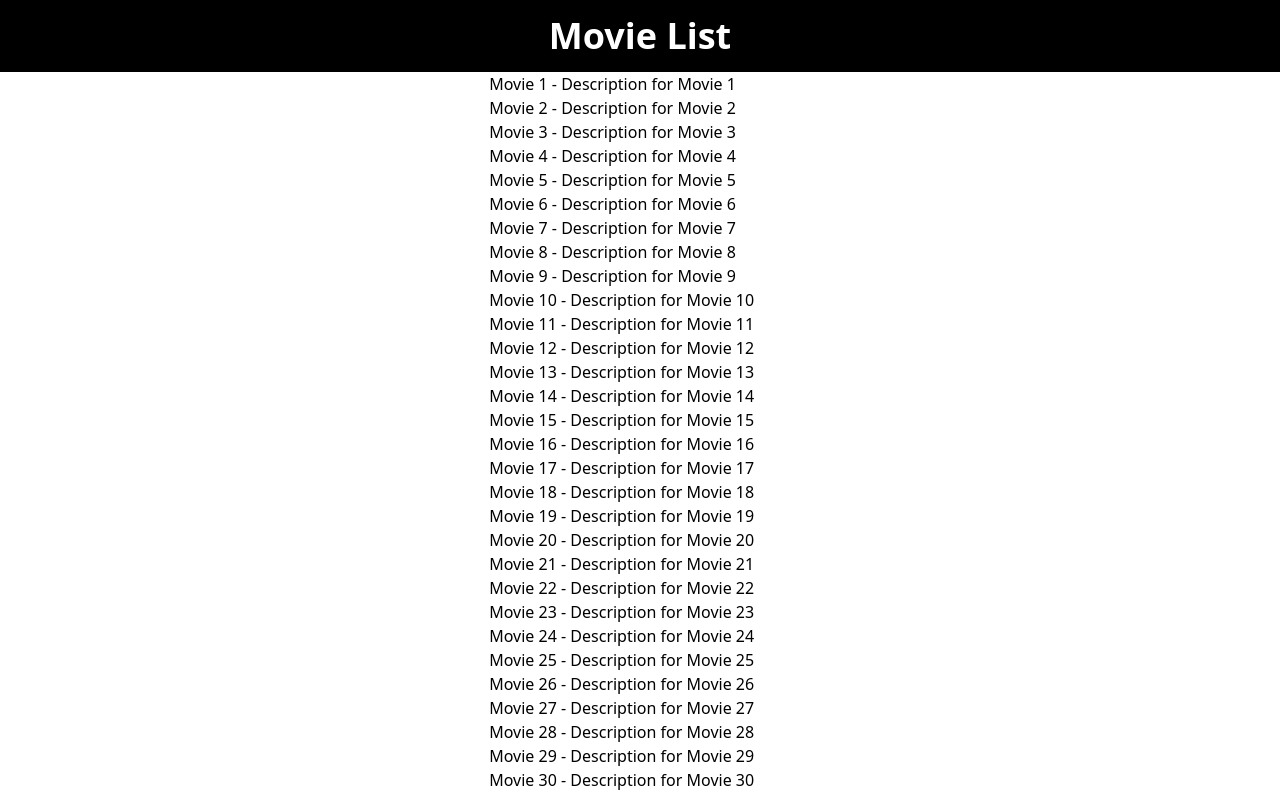
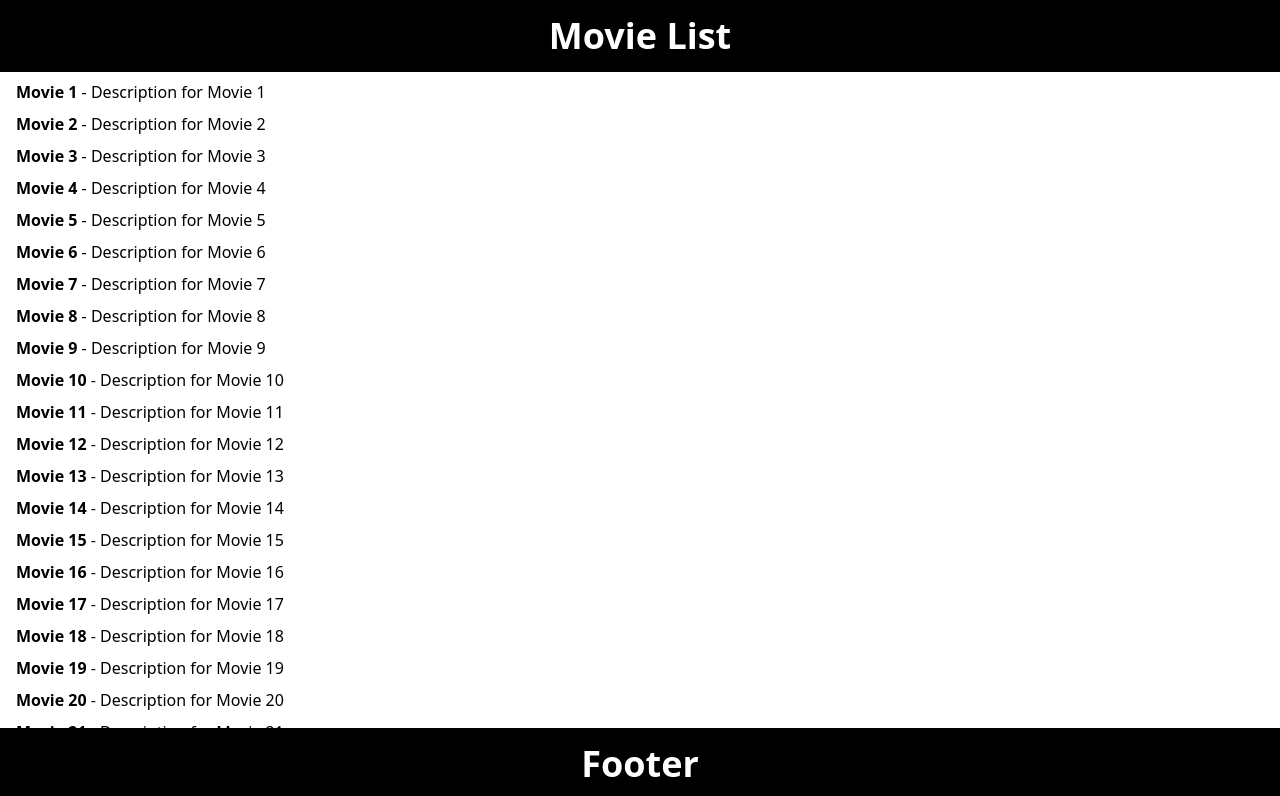
Before and after one commit to Likelion-YeungNam-Univ/8-13th-fe-assignment, a React (Vite) app: page / in a window 1280 px wide. Shown: the top 796 px of the page. Built offline with nearby package versions, Linux system fonts and the light colour scheme.

Commit message:
스크롤바

```diff
--- a/src/MovieList.jsx
+++ b/src/MovieList.jsx
@@ -2,19 +2,17 @@ import React, { useEffect, useState } from "react";
 
 const fetchMovies = () => {
   const movies = [];
-
-  // movies 배열 안에 객체 형태의 데이터 추가
   for (let i = 1; i <= 2500; i++) {
     movies.push({
       id: i,
       title: `Movie ${i}`,
       description: `Description for Movie ${i}`,
     });
-    console.log("2500개의 영화 목록을 가져오는 중...");
   }
 
-  // fetchMovies함수가 동작하는데 오래 걸린다고 가정하기 위한 코드
-  alert("데이터를 가져오는 중입니다...");
+  setTimeout(() => {
+    alert("데이터를 가져오는 중입니다...");
+  }, 0);
 
   return movies;
 };
@@ -24,7 +22,6 @@ const MovieList = () => {
   const [loading, setLoading] = useState(true);
 
   useEffect(() => {
-    // 화면이 먼저 렌더링되도록 setTimeout으로 비동기 처리
     setTimeout(() => {
       const data = fetchMovies();
       setMovies(data);
@@ -33,25 +30,29 @@ const MovieList = () => {
   }, []);
 
   return (
-    <div className="flex flex-col min-h-screen">
+    <div className="flex flex-col h-screen">
+      {/* Header */}
       <div className="bg-black text-white text-4xl font-bold text-center p-4">
         Movie List
       </div>
 
-      <div className="flex-1 flex items-center justify-center">
+      {/* 영화 목록만 스크롤 가능하게 설정 */}
+      <div className="flex-1 overflow-y-auto px-4 py-2">
         {loading ? (
-          <div className="text-2xl font-bold">Loading...</div>
+          <div className="text-2xl font-bold text-center mt-10">Loading...</div>
         ) : (
-          <ul>
+          <ul className="space-y-2">
             {movies.map((movie) => (
               <li key={movie.id}>
-                {movie.title} - {movie.description}
+                <span className="font-bold">{movie.title}</span> -{" "}
+                {movie.description}
               </li>
             ))}
           </ul>
         )}
       </div>
 
+      {/* Footer */}
       <div className="bg-black text-white text-4xl font-bold text-center p-4">
         Footer
       </div>
```
